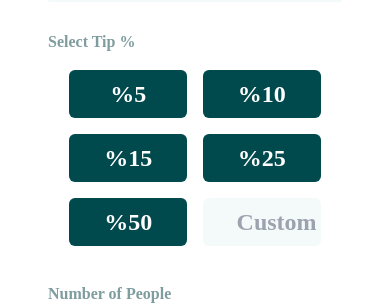
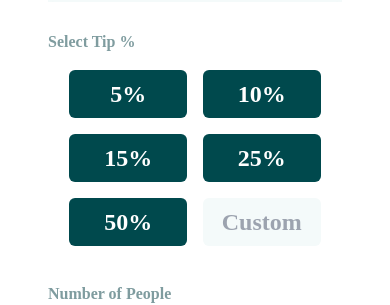
Before and after one commit to Edwardb11/Tip-calculator-app, a React (Create React App) app: page / in a window 390 px wide. Shown: the part 296-601 px from the top of the page. Built offline with nearby package versions, Linux system fonts and the light colour scheme.

Commit message:
custom centered and percentage to the right
Changes to be committed:
	modified:   src/componets/box/Box.js
	modified:   src/componets/button/Button.js

Author
    @Edwardb11

```diff
--- a/src/componets/box/Box.js
+++ b/src/componets/box/Box.js
@@ -66,7 +66,7 @@ export default function Box() {
                     min="1"
                     value={Tip}
                     onChange={(e) => setTip(e.target.value)}
-                    className=" group relative  w-1/4 mx-2 my-2 py-2 px-1  sm:w-2/5 text-right focus:outline-none  text-2xl focus:ring-2 focus:ring-cyan-dark   font-semibold focus:border-transparent rounded-md block text-black bg-cyan-light_gray "
+                    className=" group relative  w-1/4 mx-2 my-2 py-2 px-1  sm:w-2/5 text-center focus:outline-none  text-2xl focus:ring-2 focus:ring-cyan-dark   font-semibold focus:border-transparent rounded-md block text-black bg-cyan-light_gray "
                     placeholder="Custom"
                   />
               </div>
--- a/src/componets/button/Button.js
+++ b/src/componets/button/Button.js
@@ -9,7 +9,7 @@ export function Button({  newContent, onClik }) {
         type="button"
         className="text-center group relative text-2xl mx-2 my-2 py-2 px-1  w-1/4 sm:w-2/5 border-transparent font-black rounded-md bg-cyan-dark text-white hover:bg-cyan-strong hover:text-cyan-dark focus:bg-cyan-strong focus:text-cyan-dark "
       >
-        {"%" + newContent}
+        {newContent+ "%"  }
       </button>  );
 }
 Button.propTypes = {
```
